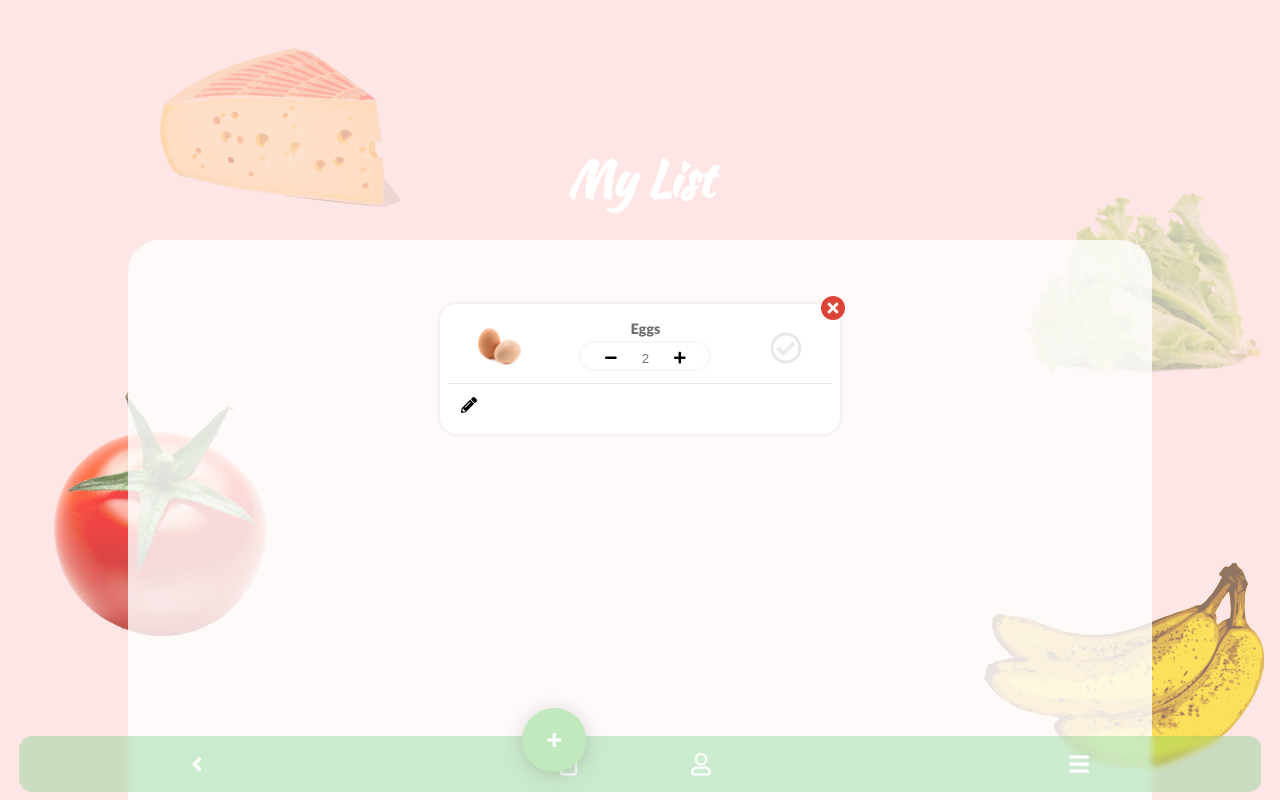
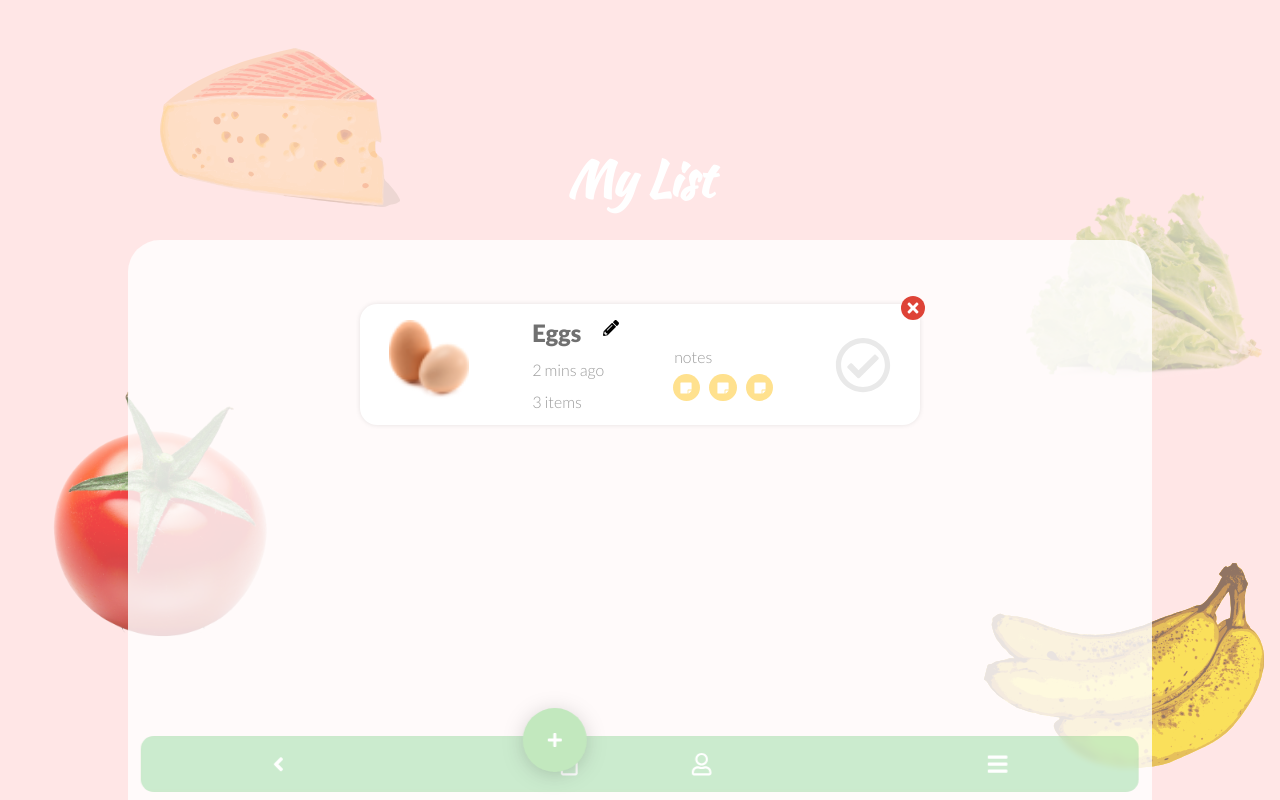
Before and after one commit to Ivailo663/ShoppingListApp, a React app: page /main in a window 1280 px wide. Built offline with nearby package versions, Linux system fonts and the light colour scheme.

Commit message:
list item change design

```diff
--- a/src/components/layoutComponents/listItem.js
+++ b/src/components/layoutComponents/listItem.js
@@ -6,55 +6,40 @@ import "@fortawesome/free-solid-svg-icons";
 function ListItem(props) {
   return (
     <>
-
-<div className="list-item-wrapper">
+      <div className="list-item-container">
         <div className="delete-list-item-holder">
           <FontAwesomeIcon icon="times" className="delete-list-item" />
         </div>
 
         <span className="delete-item"></span>
         <div className="item-header">
-        <img src={eggs} alt="" />
+          <img src={eggs} alt="" />
           <div className="item-description-holder">
-
-            <div className="item-info">
-              <h3>Eggs</h3>
-              <div className="edit-quantity">
-            <label for="quantity"></label>
-            <div className="quantity-body">
-              <button>
+            <h2>Eggs</h2>
+            <div className="edit-element-holder">
+              <FontAwesomeIcon icon="pencil-alt" className="edit-element" />
+            </div>
+            <p className="element-timestamp">2 mins ago</p>
+            <p className="element-counter">3 items</p>
+          </div>
+          <div className="notes-wrapper">
+            <p className="notes">notes</p>
+            <div className="notes-holder">
               <span>
-              <FontAwesomeIcon icon="minus" className="" />
+                <FontAwesomeIcon icon="sticky-note" className="sticky-note" />
               </span>
-
-              </button>
-              <input id="quantity" type="number" placeholder="2" />
-              <button>
               <span>
-              <FontAwesomeIcon icon="plus" className="" />
+                <FontAwesomeIcon icon="sticky-note" className="sticky-note" />
               </span>
-
-              </button>
+              <span>
+                <FontAwesomeIcon icon="sticky-note" className="sticky-note" />
+              </span>
             </div>
           </div>
-              {/* <span>Notes</span>
-              <ul className="notes">
-                <li>
-                  <span>
-                    <FontAwesomeIcon
-                      icon="sticky-note"
-                      className="sticky-note-i"
-                    />
-                  </span>
-                </li>
-              </ul> */}
-            </div>
-          </div>
-          <FontAwesomeIcon icon={['far','check-circle']} className="check-circle" />
-        </div>
-        <div className="item-bottom">
-          <FontAwesomeIcon icon="pencil-alt" className="" />
-
+          <FontAwesomeIcon
+            icon={["far", "check-circle"]}
+            className="check-circle"
+          />
         </div>
       </div>
     </>
--- a/src/fontawesome.js
+++ b/src/fontawesome.js
@@ -1,5 +1,10 @@
 import { library } from "@fortawesome/fontawesome-svg-core";
-import { far,faCheckCircle as faCheckCircleRegular,faUser,faClipboard} from "@fortawesome/free-regular-svg-icons";
+import {
+  far,
+  faCheckCircle as faCheckCircleRegular,
+  faUser,
+  faClipboard,
+} from "@fortawesome/free-regular-svg-icons";
 
 import {
   fas,
@@ -14,10 +19,10 @@ import {
   faTimes,
   faStickyNote,
   faAngleLeft,
-  faBars
+  faBars,
 } from "@fortawesome/free-solid-svg-icons";
 
-console.log(far);
+console.log(fas);
 library.add(
   faHome,
   faAppleAlt,
--- a/src/styles/App.scss
+++ b/src/styles/App.scss
@@ -10,6 +10,7 @@ body {
 }
 * {
   box-sizing: border-box;
+  font-family: $fontMain;
   padding: 0;
   margin: 0;
 }
@@ -19,14 +20,17 @@ h1 {
   margin: 0;
 }
 
-h2 {
-  color:$white;
-  font-weight: 600;
-  font-size:6vmin;
-  font-family:$fontMain
+// h2 {
+//   color: $white;
+//   font-weight: 600;
+//   font-size: 6vmin;
+//   font-family: $fontMain;
+// }
+p {
+  color: $pColor;
 }
-.funky-font{
-  font-family:$fontFunky
+.funky-font {
+  font-family: $fontFunky;
 }
 .cheese {
   position: absolute;
@@ -62,11 +66,11 @@ h2 {
   padding: 5rem 0.5rem 0 0.5rem;
   position: relative;
 }
-.component-header{
-  color:$white;
-  font-size:3rem;
+.component-header {
+  color: $white;
+  font-size: 3rem;
   position: absolute;
-  top:-6rem;
+  top: -6rem;
   left: 50%;
   transform: translate(-50%);
 }
@@ -82,7 +86,7 @@ ul {
 //GENERAL CLASSES END
 .main {
   width: 100vw;
-  background:$pink;
+  background: $pink;
   position: relative;
 
   .main-inner {
@@ -97,8 +101,7 @@ ul {
     }
   }
   .navbar {
-
-        background:rgba(85, 190, 94, 0.3);
+    background: rgba(85, 190, 94, 0.3);
     height: 7vh;
     position: absolute;
     bottom: 0.5rem;
@@ -107,19 +110,23 @@ ul {
     width: 97vw;
     border-radius: 0.8rem;
     backdrop-filter: blur(3px) contrast(105%);
-        display:flex;
+    display: flex;
     justify-content: space-around;
-        align-items:center;
-        ul{
-          display:flex;
+    align-items: center;
+    ul {
+      display: flex;
       justify-content: space-around;
-          align-items:center;
-          width:11rem;
-
+      align-items: center;
+      width: 11rem;
     }
-        .nav-item{
-          color:$white;
-          font-size:1.4rem;
+    .nav-item {
+      color: $white;
+      font-size: 1.4rem;
+    }
+  }
+  @media (min-width: 768px) {
+    .navbar {
+      width: 78vw;
     }
   }
 }
@@ -260,23 +267,21 @@ ul {
 .list-items-container {
   height: 65vh;
   overflow-y: scroll;
-  padding:0.5rem;
+  padding: 0.5rem;
 }
 .list-items-container::-webkit-scrollbar {
   display: none;
 }
 .list-top-container {
-
   .white-board {
     width: 100vw;
     position: absolute;
     bottom: 0;
     padding: 0.5rem;
   }
-  .list-item-wrapper {
-    max-width: 25rem;
+  .list-item-container {
+    max-width: 35rem;
     margin: 3rem auto;
-    padding: 0.5rem;
     border-radius: 17px;
     -webkit-box-shadow: 0px 0px 5px 0px rgba(0, 0, 0, 0.1);
     -moz-box-shadow: 0px 0px 5px 0px rgba(0, 0, 0, 0.1);
@@ -285,8 +290,8 @@ ul {
     position: relative;
     .check-circle {
       color: $devider;
-      font-size: 2rem;
-      align-self: center
+      font-size: 3.5rem;
+      align-self: center;
     }
     .delete-list-item-holder {
       width: 1.5rem;
@@ -303,34 +308,43 @@ ul {
     }
   }
   .item-header {
-    border-bottom: 1px solid $devider;
     padding: 0.5rem 0;
     position: relative;
-    display:flex;
+    display: flex;
     justify-content: space-around;
     img {
       margin: 0.5rem 0;
+      width: 5rem;
+      height: 5rem;
     }
   }
   .item-description-holder {
     display: flex;
-
-    .item-info {
+    justify-content: flex-start;
+    flex-direction: column;
     position: relative;
-      text-align:center;
-      h3 {
+    * {
+      margin: 0.4rem;
+    }
+    .edit-element-holder {
+      position: absolute;
+      left: 4rem;
+      top: -0.3rem;
+    }
+    h2 {
       color: $fontColor;
       margin-bottom: 0.4rem;
-        font-size:0.9rem;
+      // font-size: 0.9rem;
     }
-      ul {
-        position: absolute;
-        left: 3rem;
-        top: 1.5rem;
-
-        li {
-          // position: absolute;
+  }
+  .notes-wrapper {
+    margin-top: 2.2rem;
+    .notes-holder {
       display: flex;
+    }
+    .notes {
+      margin-bottom: 0.5rem;
+      margin-left: 0.4rem;
     }
     span {
       display: inline-block;
@@ -339,62 +353,22 @@ ul {
       height: 1.7rem;
       border-radius: 50%;
       position: relative;
-          .sticky-note-i {
+      margin: 0 0.3rem;
+      .sticky-note {
         font-size: 0.8rem;
         color: $white;
         @include absoluteCenter;
       }
     }
   }
-    }
-  }
-  .item-bottom {
-    display: flex;
-    justify-content: space-between;
-    padding: 0.8rem;
-  }
-  .edit-quantity {
-    position: relative;
-    width:8rem;
-    label {
-      position: absolute;
-      left: -4.3rem;
-      top: 0.3rem;
-    }
-  }
-  .quantity-body {
-    border: none;
-    background: none;
-    border-radius: 16px;
-    -webkit-box-shadow: 0px 0px 5px -1px rgba(0, 0, 0, 0.17);
-    -moz-box-shadow:0px 0px 5px -1px rgba(0, 0, 0, 0.17);
-    box-shadow: 0px 0px 5px -1px rgba(0, 0, 0, 0.17);
-    padding: 0.2rem;
-    input {
-      width: 2rem;
-      margin: 0 0,5rem;
-      border: none;
-      background: none;
-      text-align: center;
-    }
-    input::-webkit-outer-spin-button,
-    input::-webkit-inner-spin-button {
-      -webkit-appearance: none;
-      margin: 0;
-    }
-    button {
-      border: none;
-      background: none;
-      padding: 0 0.8rem;
-    }
-  }
+
   .create-list-item-holder {
     background: #c2e8be;
     border-radius: 50%;
     position: relative;
     width: 4rem;
     height: 4rem;
-    margin-top:-3rem;
+    margin-top: -3rem;
     -webkit-box-shadow: 0px 3px 25px -4px rgba(0, 0, 0, 0.25);
     -moz-box-shadow: 0px 3px 25px -4px rgba(0, 0, 0, 0.25);
     box-shadow: 0px 3px 25px -4px rgba(0, 0, 0, 0.25);
--- a/src/styles/colors_and_fonts.scss
+++ b/src/styles/colors_and_fonts.scss
@@ -9,6 +9,7 @@ $greyPlaceholder: #d2d2d2;
 $whiteDirty: #fcfcfc;
 $grey: #d1d1d1;
 $fontColor: #707070;
+$pColor: #9b9b9b;
 $devider: #e9e9e9;
 $yellow: #ffe18e;
 $redDelete: #de4337;
```
Lines whose indentation alone changed are shown as unchanged.
